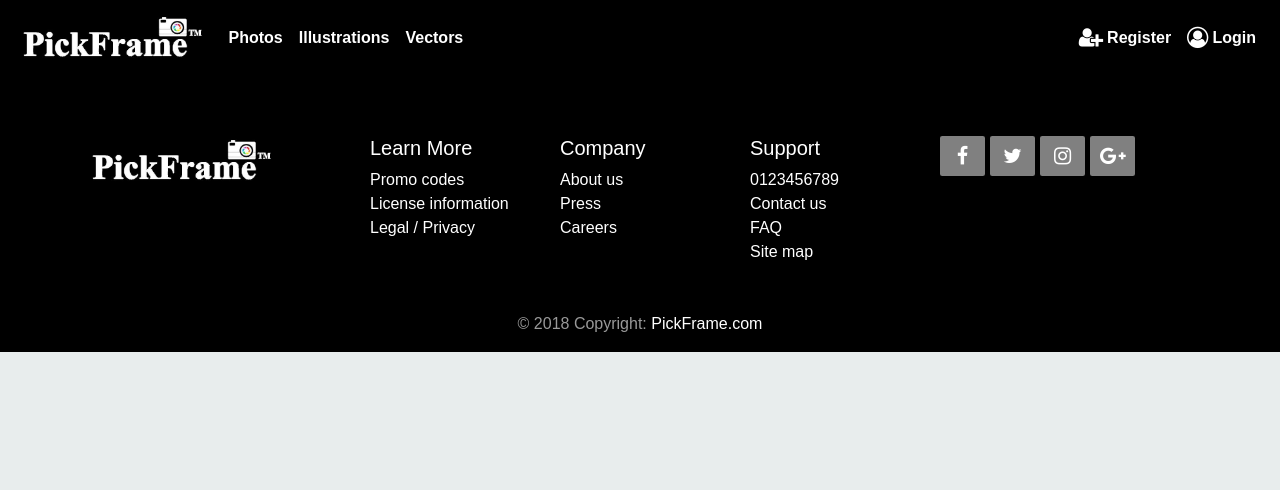
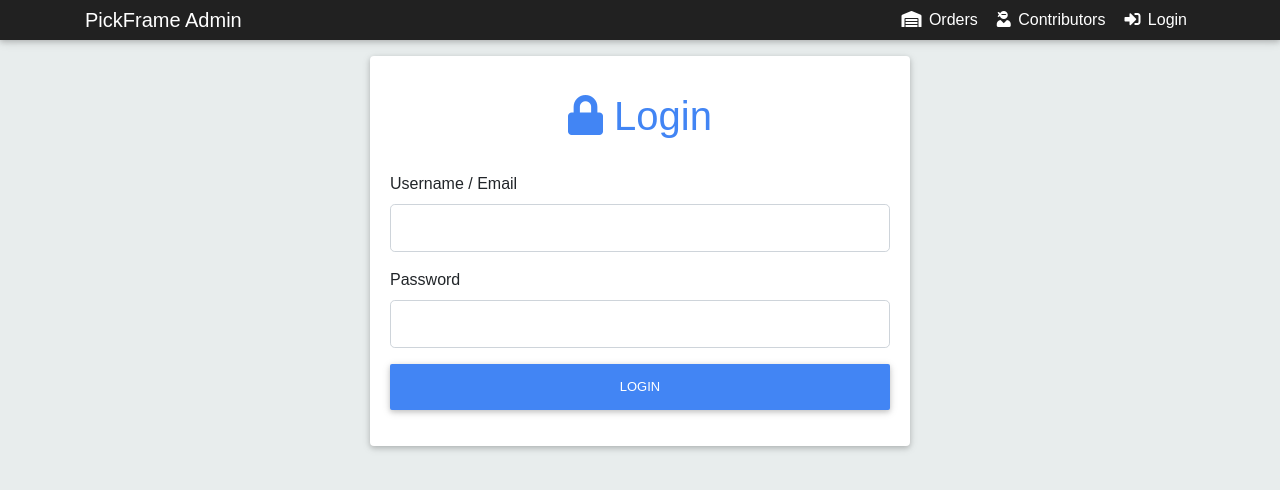
Before and after one commit to s3678460/PickFrame, a React (Create React App) app in the folder client/: page /admin/login in a window 1280 px wide. Shown: the top 490 px of the page. Built offline with nearby package versions, Linux system fonts and the light colour scheme.

Commit message:
admin login form

```diff
--- a/client/package.json
+++ b/client/package.json
@@ -9,6 +9,7 @@
     "classnames": "^2.2.6",
     "downloadbutton": "^1.0.0",
     "font-awesome": "^4.7.0",
+    "lodash": "^4.17.11",
     "mdbreact": "^4.8.2",
     "react": "^16.6.0",
     "react-dom": "^16.6.0",
--- /dev/null
+++ b/client/src/actions/login.js
@@ -0,0 +1,7 @@
+import axios from "axios";
+
+export function login(data) {
+  return dispatch => {
+    return axios.post("http://localhost:5000/api/users", data);
+  };
+}
--- a/client/src/components/App/App.js
+++ b/client/src/components/App/App.js
@@ -13,8 +13,9 @@ class App extends Component {
       <Router>
         <div className="App">
           <Switch>
-            <Route exact path="/admin" component={AdminPage} />
-            <RouterURL />
+            {/* <Route exact path="/admin" component={AdminPage} />
+            <RouterURL /> */}
+            <AdminPage />
           </Switch>
         </div>
       </Router>
--- a/client/src/components/admin/AdminPage.js
+++ b/client/src/components/admin/AdminPage.js
@@ -5,6 +5,7 @@ import EditOrder from "./orders/EditOrder";
 import Header from "./layout/Header";
 import Contributors from "./contributors/Contributors";
 import ContributorDetails from "./contributors/ContributorDetails";
+import Login from "./auth/Login";
 import NotFound from "./NotFound";
 
 class AdminPage extends Component {
@@ -27,6 +28,7 @@ class AdminPage extends Component {
                 path="/admin/contributor/:_id"
                 component={ContributorDetails}
               />
+              <Route exact path="/admin/login" component={Login} />
               <Route component={NotFound} />
             </Switch>
           </div>
--- /dev/null
+++ b/client/src/components/admin/auth/Login.js
@@ -0,0 +1,89 @@
+import React, { Component } from "react";
+import { connect } from "react-redux";
+import PropTypes from "prop-types";
+import { login } from "../../../actions/login";
+import validateInput from "../../../validation/login";
+import TextInputGroup from "../layout/TextInputGroup";
+
+class Login extends Component {
+  state = {
+    identifier: "",
+    password: "",
+    errors: {},
+    isLoading: false
+  };
+  isValid() {
+    const { errors, isValid } = validateInput(this.state);
+    if (!isValid) {
+      this.setState({ errors });
+    }
+    return isValid;
+  }
+  onSubmit = e => {
+    e.preventDefault();
+    if (this.isValid()) {
+      this.setState({ errors: {}, isLoading: true });
+      this.props
+        .login(this.state)
+        .then(
+          res => this.context.router.push("/"),
+          err => this.setState({ errors: err.data.errors, isLoading: false })
+        );
+    }
+  };
+  onChange = e => this.setState({ [e.target.name]: e.target.value });
+
+  render() {
+    const { errors, identifier, password, isLoading } = this.state;
+    return (
+      <div className="row">
+        <div className="col-md-6 mx-auto">
+          <div className="card">
+            <div className="card-body">
+              <h1 className="text-center pb-4 pt-3">
+                <span className="text-primary">
+                  <i className="fas fa-lock" /> Login
+                </span>
+              </h1>
+              <form onSubmit={this.onSubmit}>
+                <TextInputGroup
+                  label="Username / Email"
+                  name="identifier"
+                  value={identifier}
+                  onChange={this.onChange}
+                  error={errors.identifier}
+                />
+                <TextInputGroup
+                  label="Password"
+                  name="password"
+                  value={password}
+                  onChange={this.onChange}
+                  error={errors.password}
+                />
+                <div className="form-group">
+                  <button
+                    className="btn btn-primary btn-block"
+                    disabled={isLoading}
+                  >
+                    Login
+                  </button>
+                </div>
+              </form>
+            </div>
+          </div>
+        </div>
+      </div>
+    );
+  }
+}
+
+Login.propTypes = {
+  login: PropTypes.func.isRequired
+};
+Login.contextTypes = {
+  router: PropTypes.object.isRequired
+};
+export default connect(
+  null,
+  { login }
+)(Login);
--- a/client/src/components/admin/layout/Header.js
+++ b/client/src/components/admin/layout/Header.js
@@ -20,6 +20,11 @@ const Header = () => {
                 <i className="fas fa-user-ninja" /> Contributors
               </Link>
             </li>
+            <li className="nav-item">
+              <Link to="/admin/login" className="nav-link">
+                <i className="fas fa-sign-in-alt" /> Login
+              </Link>
+            </li>
           </ul>
         </div>
       </div>
--- a/client/src/components/admin/layout/TextInputGroup.js
+++ b/client/src/components/admin/layout/TextInputGroup.js
@@ -32,7 +32,7 @@ const TextInputGroup = ({
 TextInputGroup.propTypes = {
   label: PropTypes.string.isRequired,
   name: PropTypes.string.isRequired,
-  placeholder: PropTypes.string.isRequired,
+  placeholder: PropTypes.string,
   type: PropTypes.string.isRequired,
   value: PropTypes.string.isRequired,
   onChange: PropTypes.func.isRequired,
--- /dev/null
+++ b/client/src/validation/login.js
@@ -0,0 +1,16 @@
+import Validator from "validator";
+import isEmpty from "lodash/isEmpty";
+
+export default function validateInput(data) {
+  let errors = {};
+  if (Validator.isEmpty(data.identifier)) {
+    errors.identifier = "This field is required";
+  }
+  if (Validator.isEmpty(data.password)) {
+    errors.password = "This field is required";
+  }
+  return {
+    errors,
+    isValid: isEmpty(errors)
+  };
+}
```
Also changed, not shown: client/src/components/admin/auth/TextFieldGroup.js (added, +44 -0 lines), 1 other file (tests, documents, lock files or other folders).
